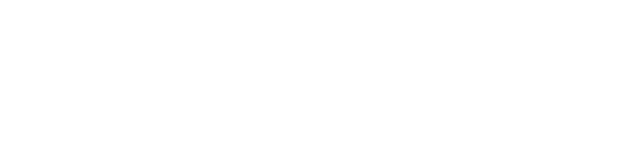
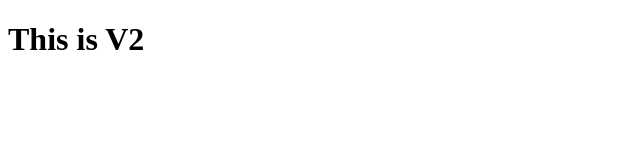
Before and after one commit to abhijeetballal/my-practice-repo, a plain HTML site: page index.html in a window 1280 px wide. Shown: the whole page, without its empty margins (0-640 px from the left). Drawn offline with Linux system fonts and the light colour scheme.

Commit message:
This is V2

```diff
--- a/index.html
+++ b/index.html
@@ -6,6 +6,6 @@
     <title>Document</title>
 </head>
 <body>
-
+    <h1> This is V2</h1>
 </body>
 </html>
```
